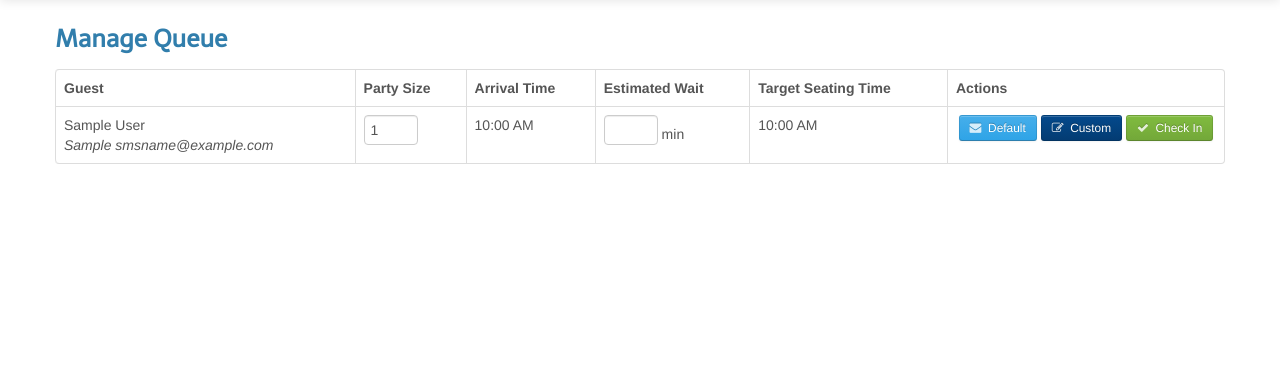
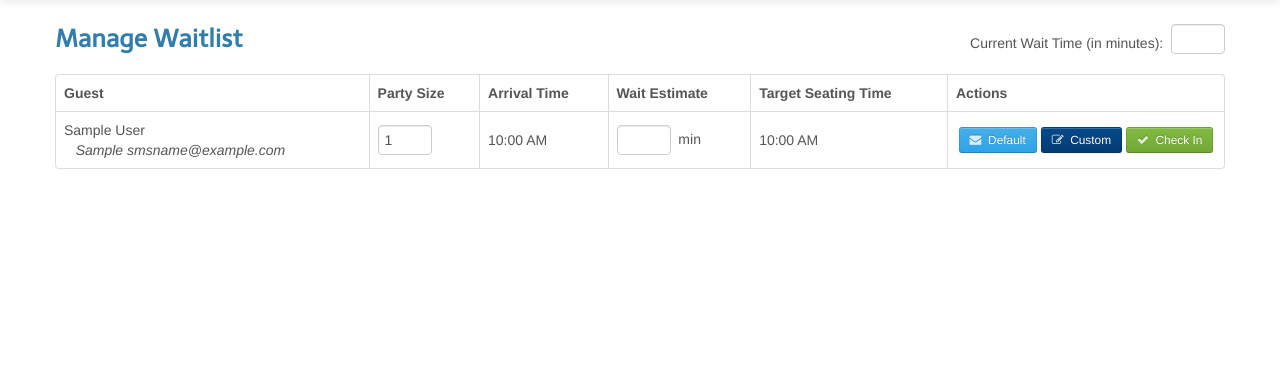
Before and after one commit to n8carrier/bump, a Flask app: template src/templates/manage.html in a window 1280 px wide. Shown: the part 51-420 px from the top of the page. Run offline with Flask 2, Linux system fonts and the light colour scheme; the template is opened without the code that fills it: most values are stand-ins (such as "Sample title", 1, 10 or a date in 2020); some libraries are stand-ins or nearby versions.

Commit message:
Improved Manage and Tour
Fixed bugs in tour with form submission and tooltip alignment;
Added current wait time to manage, removed default wait time from
settings;

```diff
--- a/src/accounts/models.py
+++ b/src/accounts/models.py
@@ -25,7 +25,7 @@
 		else:
 			return False
 
-	def update(self,defaultMessage, promoDefault, gv_email, gv_password, reply_to_email, default_wait):
+	def update(self,defaultMessage, promoDefault, gv_email, gv_password, reply_to_email):
 
 		# validate name
 		self.default_msg_ready = defaultMessage
@@ -34,8 +34,6 @@
 			self.gv_email = gv_email
 			self.gv_password = gv_password
 		self.reply_to_email = reply_to_email
-		if default_wait:
-			self.default_wait = default_wait
 		self.put()
 		return True
 
--- a/src/templates/manage.html
+++ b/src/templates/manage.html
@@ -14,6 +14,10 @@
 
 	a.alert-link:hover {
 		color: #dd5600;
+	}
+
+	.waitlist-cell {
+		vertical-align:middle !important;
 	}
 </style>
 
@@ -190,12 +194,17 @@
 	}
 
 	$(':input').bind('click keyup', function(){
-		input_type = event.target.id.substring(0,event.target.id.indexOf("-"));
-		checkin_id = event.target.id.substring(event.target.id.indexOf("-")+1);
-		if(input_type=="partySize") {
-			updatePartySize(checkin_id);
-		} else if(input_type="waitEstimate") {
-			updateWaitEstimate(checkin_id);
+		if(event.target.id=="currentWait") {
+			updateCurrentWait();
+		} else {
+			// Element ID includes CheckIn ID, separate, then run appropriate function
+			input_type = event.target.id.substring(0,event.target.id.indexOf("-"));
+			checkin_id = event.target.id.substring(event.target.id.indexOf("-")+1);
+			if(input_type=="partySize") {
+				updatePartySize(checkin_id);
+			} else if(input_type=="waitEstimate") {
+				updateWaitEstimate(checkin_id);
+			}
 		}
 	});
 
@@ -218,6 +227,15 @@
 		.done(function(data) {
 			$("#target-" + checkin_ID).text(data.target);
 		});
+	}
+
+	function updateCurrentWait() {
+		$.ajax({
+				type: "POST",
+				url: "/update_current_wait",
+				data: {'current-wait': $("#currentWait").val()},
+				cache: false
+			})
 	}
 
 </script>
@@ -257,7 +275,7 @@
 
 <div class="row" style="position: relative">
 	<div class="span6 offset3" style="position: absolute;">
-		<div id="undoMessage" class="alert" style="display: none;">
+		<div id="undoMessage" class="alert alert-success" style="display: none;">
 			<a class="close" onclick="hide_undo_message()">&times;</a>
 			<span id="undoMessageName"></span> has been checked in.&nbsp;&nbsp;
 			<strong><a onclick="undo_checkin()" class="alert-link">Undo</a></strong>
@@ -286,14 +304,21 @@
 	</div>
 
 	<div class="span12">
-		<h3>Manage Queue</h3>
+		<div class="row">
+			<div class="span6">
+				<h3>Manage Waitlist</h3>
+			</div>
+			<div class="span6">
+				<p class="text-right" style="margin-top:15px">Current Wait Time (in minutes):&nbsp;&nbsp;<input type="number" name="currentWait" id="currentWait" value="{{ cur_user.default_wait }}" style="width:40px"></p>
+			</div>
+		</div>
 			<table class="table table-striped table-bordered" id="guestQueue">
 				<thead id="queue-header" {% if guestlist|length < 1 %}style="display:none"{% endif %}>
 					<tr>
 						<th class="header">Guest</th>
 						<th class="header">Party Size</th>
 						<th class="header">Arrival Time</th>
-						<th class="header">Estimated Wait</th>
+						<th class="header">Wait Estimate</th>
 						<th class="header">Target Seating Time</th>
 						<th class="header" style="width:260px">Actions</th>
 					</tr>
@@ -304,13 +329,18 @@
 					</tr>
 				{% for guest in guestlist %}
 					<tr id="row-{{guest.id}}">
-						<td>{{guest.firstName}} {{guest.lastName}}
-						<br><em>{% if guest.sms %}{{guest.sms}}{% endif %}{% if guest.email%}{{guest.email}}{% endif %}</em></td>
-						<td><input type="number" class="partySize" id="partySize-{{guest.checkin_ID}}" min="1" value="{{guest.partySize}}" style="width:40px"></td>
-						<td>{{guest.arrival_time.strftime('%I:%M %p')}}</td>
-						<td><input type="number" name="waitEstimate" id="waitEstimate-{{guest.checkin_ID}}" min="1" value="{{guest.wait_estimate}}" style="width:40px"> min</td>
-						<td id="target-{{guest.checkin_ID}}">{{guest.target_time.strftime('%I:%M %p')}}</td>
-						<td style="text-align:center">
+						<td class="waitlist-cell">{{guest.firstName}} {{guest.lastName}}
+						<br>&nbsp;&nbsp;&nbsp;<em>{% if guest.sms %}{{guest.sms}}{% endif %}{% if guest.email%}{{guest.email}}{% endif %}</em></td>
+						<td class="waitlist-cell">
+							<input type="number" class="partySize" id="partySize-{{guest.checkin_ID}}" min="1" value="{{guest.partySize}}" style="margin-bottom:0px;width:40px"></td>
+						<td class="waitlist-cell">{{guest.arrival_time.strftime('%I:%M %p')}}</td>
+						<td class="waitlist-cell">
+							<p style="margin-bottom:0px">
+								<input type="number" name="waitEstimate" id="waitEstimate-{{guest.checkin_ID}}" min="1" value="{{guest.wait_estimate}}" style="margin-bottom:0px;width:40px">&nbsp;&nbsp;min
+							</p>
+						</td>
+						<td class="waitlist-cell" id="target-{{guest.checkin_ID}}">{{guest.target_time.strftime('%I:%M %p')}}</td>
+						<td class="waitlist-cell" style="text-align:center">
 							<a class="btn btn-primary btn-small" onclick="sendDefaultMsg('{{guest.id}}','{{guest.firstName}}','{{guest.lastName}}',this)">
 								<i class="icon-envelope-alt"></i>&nbsp;&nbsp;Default
 							</a>
@@ -334,7 +364,7 @@
 					<a id="tour1next" class="btn btn-small" style="margin-left:466px" onclick="tour2()">&#x25b6;</a>
 				</div>
 			</div>
-			<div id="tour4" class="tooltip fade bottom in" style="top: 130px; left: 850px; display: none;width: 250px; opacity:0.9;">
+			<div id="tour4" class="tooltip fade bottom in" style="top: 142px; left: 850px; display: none;width: 250px; opacity:0.9;">
 				<div class="tooltip-arrow" style="border-bottom-color:#d41e24">
 				</div>
 				<div class="tooltip-inner" style="background-color:#d41e24">
@@ -344,7 +374,7 @@
 					<a id="tour4next" class="btn btn-small" style="margin-right: -200px;" onclick="tour5();">&#x25b6;</a>
 				</div>
 			</div>
-			<div id="tour5" class="tooltip fade bottom in" style="top: 130px; left: 930px; display: none;width: 250px; opacity:0.9;">
+			<div id="tour5" class="tooltip fade bottom in" style="top: 142px; left: 930px; display: none;width: 250px; opacity:0.9;">
 				<div class="tooltip-arrow" style="border-bottom-color:#d41e24">
 				</div>
 				<div class="tooltip-inner" style="background-color:#d41e24">
@@ -353,7 +383,7 @@
 					</div>
 					<a id="tour5prev" class="btn btn-small" style="margin-top:4px" onclick="tour4()">&#x25c0;</a><a id="tour5next" class="btn btn-small" style="margin-right: -160px;margin-left: 4px; margin-top:4px" onclick="tour6()">&#x25b6;</a>
 				</div>
-			</div><div id="tour6" class="tooltip fade bottom in" style="top: 130px; left: 1020px; display: none;width: 250px; opacity:0.9;">
+			</div><div id="tour6" class="tooltip fade bottom in" style="top: 142px; left: 1020px; display: none;width: 250px; opacity:0.9;">
 				<div class="tooltip-arrow" style="border-bottom-color:#d41e24">
 				</div>
 				<div class="tooltip-inner" style="background-color:#d41e24">
--- a/src/templates/settings.html
+++ b/src/templates/settings.html
@@ -100,9 +100,6 @@
 			<span id="defaultMessageHelp" class="help-inline" style="display: none;">Message cannot exceed 140 characters.</span>
 		</div>
 
-		<h3>Default Wait</h3>
-		<input type="number" name="defaultWait" id="defaultWait">
-
 		<h3>Default for Promos</h3>
 
 		<div class="control-group">
--- a/src/urls.py
+++ b/src/urls.py
@@ -80,6 +80,9 @@
 # Update party size
 app.add_url_rule('/update_wait_estimate/<checkin_ID>',view_func=views.update_wait_estimate,methods=['GET','POST'])
 
+# Updates the current wait time
+app.add_url_rule('/update_current_wait', view_func=views.update_current_wait,methods=['GET','POST'])
+
 ##################################### Error Handling ####################################
 ## Error Handlers
 @app.errorhandler(404)
--- a/src/views.py
+++ b/src/views.py
@@ -82,9 +82,7 @@
 				gv_email = None
 				gv_password = None
 			reply_to_email = request.form["replyEmail"]
-			if request.form["defaultWait"]:
-				default_wait = int(request.form["defaultWait"])
-			if user.update(defaultMessage, promoDefault, gv_email, gv_password, reply_to_email, default_wait):
+			if user.update(defaultMessage, promoDefault, gv_email, gv_password, reply_to_email):
 				return "Success"
 			else:
 				return False
@@ -160,10 +158,10 @@
 			checkin.put()
 			if demo == "continue":
 				# Hack to make sure name gets stored in database before page loads
-				import time
-				time.sleep(.15)
+				#import time
+				#time.sleep(.15)
 				return redirect(url_for("manage") + '?demo=continue')
-		return "Success"
+			return "Success"
 	return render_response("guest-signin.html", demo=demo)
 
 def whitelist():
@@ -239,6 +237,16 @@
 		target_seating_time = checkin.signin_time - timedelta(hours=6) + timedelta(minutes=checkin.wait_estimate)
 		checkin.put()
 	return jsonify({"target": target_seating_time.strftime('%I:%M %p')})
+
+def update_current_wait():
+	cur_user = current_user()
+	if not cur_user:
+		logging.info("there is not a user logged in")
+		return "Error"
+	else:
+		cur_user.default_wait = int(request.form["current-wait"])
+		cur_user.put()
+	return "Success"
 
 def checkin_guest(checkin_ID):
 	cur_user = current_user()
```
Also changed, not shown: src/templates/guest-signin.html (+7 -16 lines).
